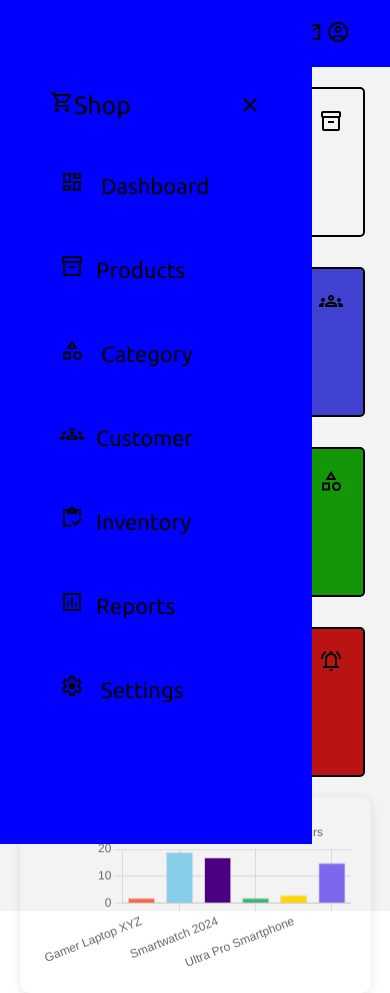
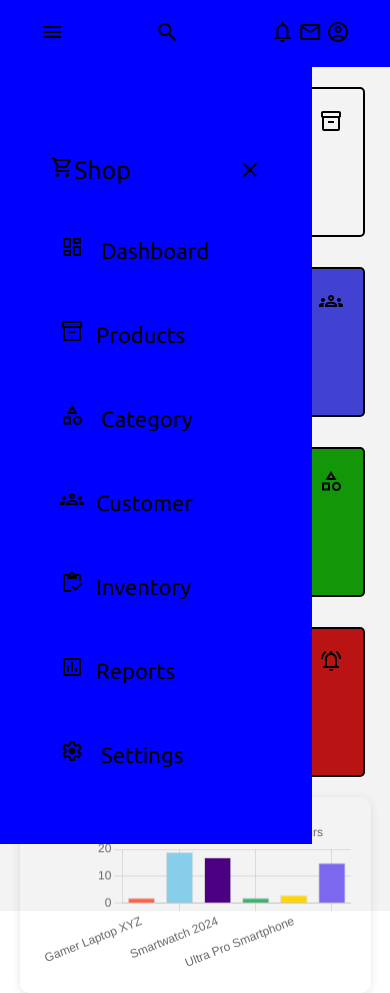
Before and after one commit to WayneJOLY/Administrator-Dash-Board, a plain HTML site: page index.html in a window 390 px wide. Both pictures are taken after a click on the element "menu". Drawn offline with nearby package versions, Linux system fonts and the light colour scheme.

Commit message:
Little correction

```diff
--- a/src/index.css
+++ b/src/index.css
@@ -170,10 +170,10 @@ body{
 
     .show-menu{
         position: fixed;
-        top: var(70px);
+        top: 65px;
         left: 0%;
         width: 80%;
-        height: calc(100vh - var(70px));
+        height: calc(100vh - 65px);
         padding: 60px 20px 40px;
         transition: left .5s ease-in-out;
         /*<--!rgba(237, 237, 237,.5)-->*/
```
